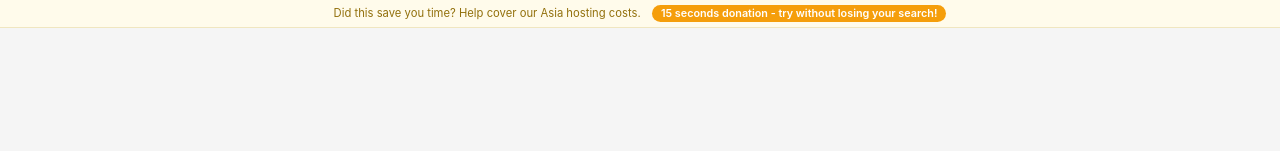
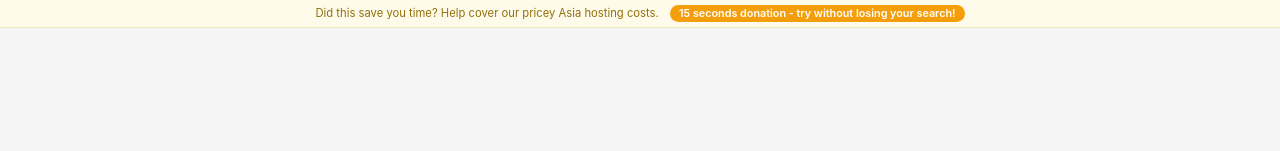
Before and after one commit to casimir-engineering/jlc-search, a React (Vite) app in the folder frontend/: page / in a window 1280 px wide. Shown: the top 151 px of the page. Built offline with nearby package versions, Linux system fonts and the light colour scheme; no server answers.

Commit message:
Add 'pricey' to donate banner text

```diff
--- a/frontend/src/App.tsx
+++ b/frontend/src/App.tsx
@@ -208,7 +208,7 @@ export function App() {
   return (
     <div className={`app ${hasResults ? "app-results-mode" : "app-home-mode"}`}>
       <div className="donate-bar">
-        <span>Did this save you time? Help cover our Asia hosting costs.</span>
+        <span>Did this save you time? Help cover our pricey Asia hosting costs.</span>
         <a href="/donate" className="donate-btn" onClick={(e) => { e.preventDefault(); setShowDonate(true); window.history.pushState(null, "", "/donate"); }}>15 seconds donation - try without losing your search!</a>
       </div>
       {showDonate ? (
```
